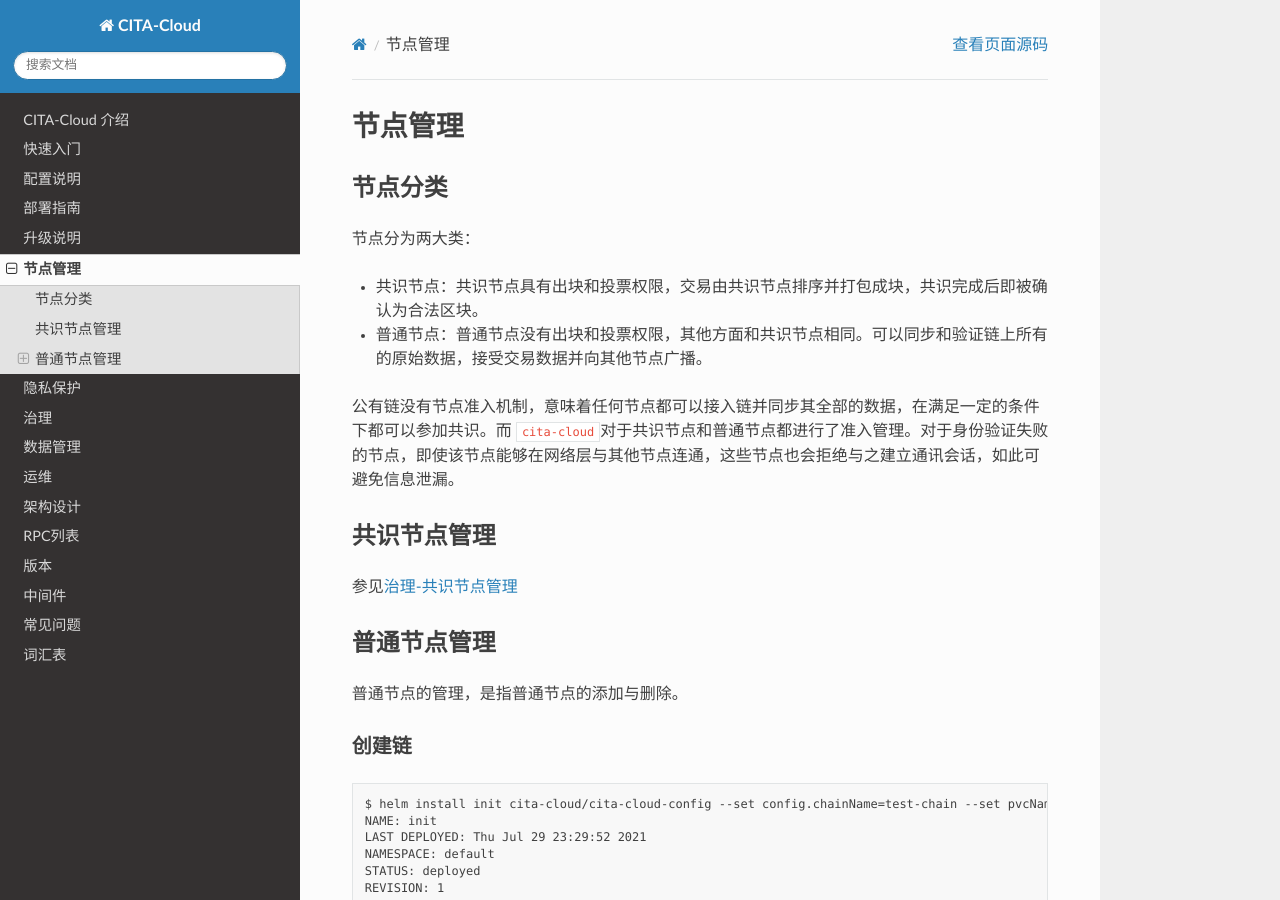
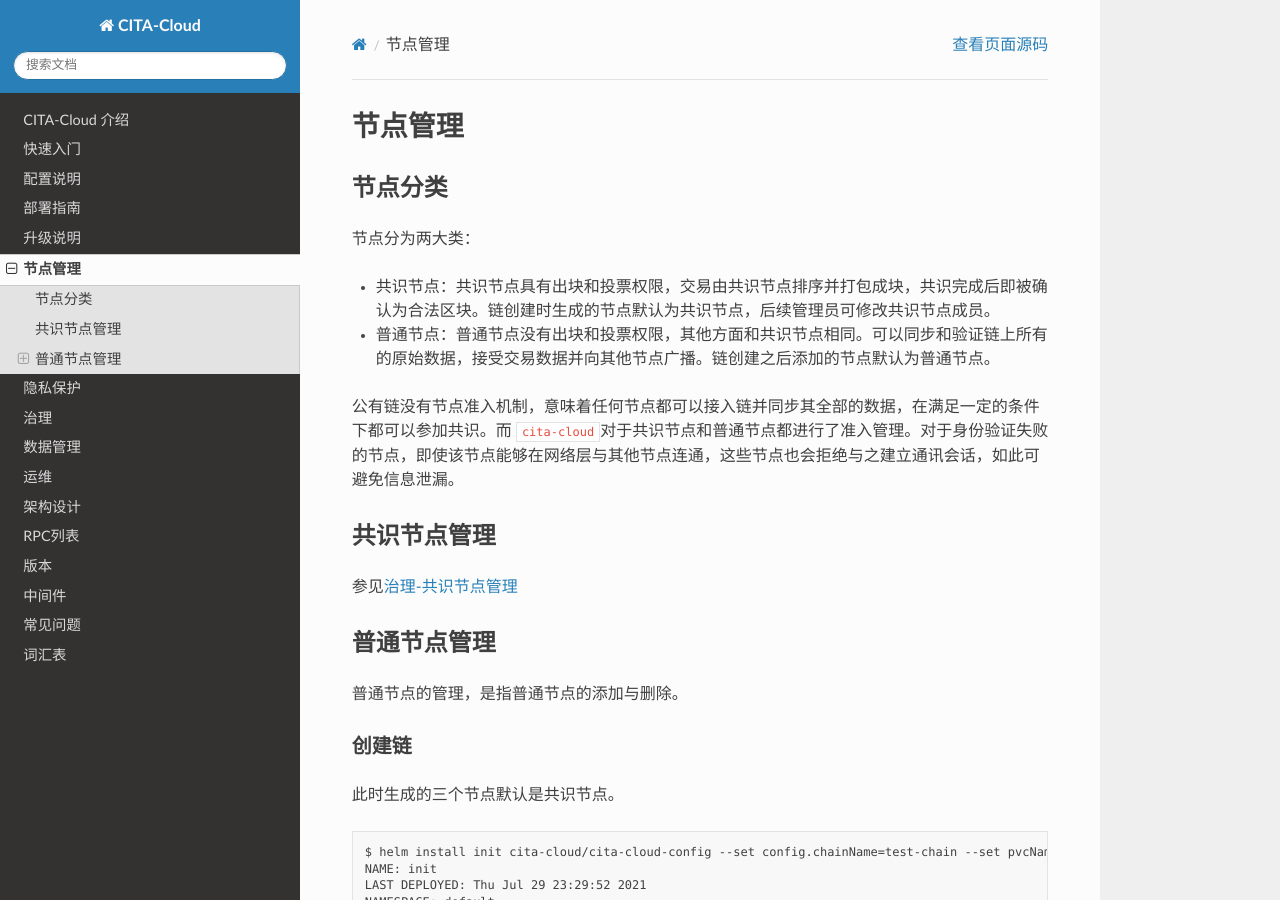
Before and after one commit to cita-cloud/docs, a Sphinx documentation site: the page built from source/node-management.md, in a window 1280 px wide and 900 px high. Built offline with Sphinx 7.4.7 and the Read the Docs theme 2.0.0, drawn with Linux system fonts in a browser that asks for light colours.

Commit message:
review the docs

````diff
--- a/source/node-management.md
+++ b/source/node-management.md
@@ -4,8 +4,8 @@
 
 节点分为两大类：
 
-* 共识节点：共识节点具有出块和投票权限，交易由共识节点排序并打包成块，共识完成后即被确认为合法区块。
-* 普通节点：普通节点没有出块和投票权限，其他方面和共识节点相同。可以同步和验证链上所有的原始数据，接受交易数据并向其他节点广播。
+* 共识节点：共识节点具有出块和投票权限，交易由共识节点排序并打包成块，共识完成后即被确认为合法区块。链创建时生成的节点默认为共识节点，后续管理员可修改共识节点成员。
+* 普通节点：普通节点没有出块和投票权限，其他方面和共识节点相同。可以同步和验证链上所有的原始数据，接受交易数据并向其他节点广播。链创建之后添加的节点默认为普通节点。
 
 公有链没有节点准入机制，意味着任何节点都可以接入链并同步其全部的数据，在满足一定的条件下都可以参加共识。而 `cita-cloud`对于共识节点和普通节点都进行了准入管理。对于身份验证失败的节点，即使该节点能够在网络层与其他节点连通，这些节点也会拒绝与之建立通讯会话，如此可避免信息泄漏。
 
@@ -17,6 +17,7 @@
 普通节点的管理，是指普通节点的添加与删除。
 
 ### 创建链
+此时生成的三个节点默认是共识节点。
 
 ```
 $ helm install init cita-cloud/cita-cloud-config --set config.chainName=test-chain --set pvcName=local-pvc --set 'config.arguments={--kms_password,123456,--nodes,192.168.12.2:30000\,192.168.12.3:30000\,192.168.12.4:30000,--is_bft,true,--is_stdout,true}' --wait && helm uninstall init
````
Also changed, not shown: source/configuration-guide.md (+4 -3 lines), source/deployment-guide.md (+2 -1 lines), source/glossary.md (+1 -1 lines), source/governance.md (+2 -4 lines).
